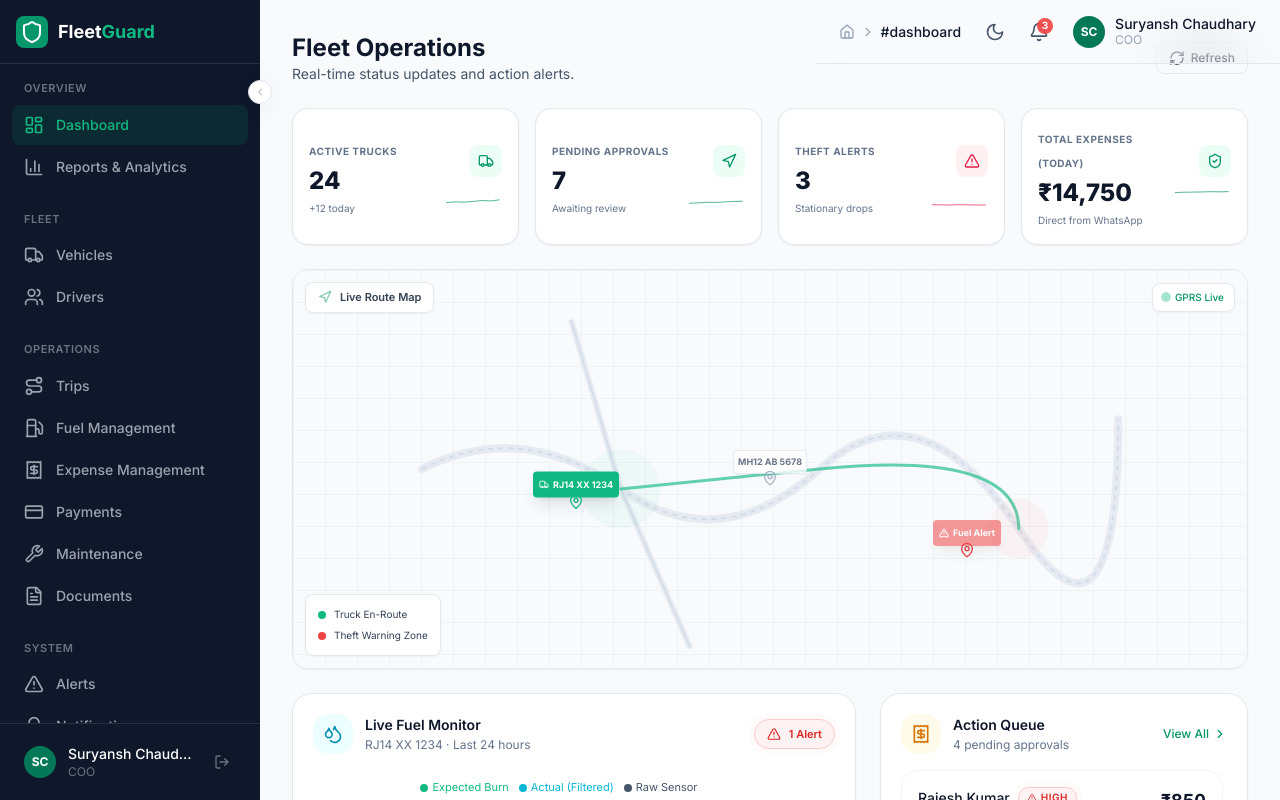
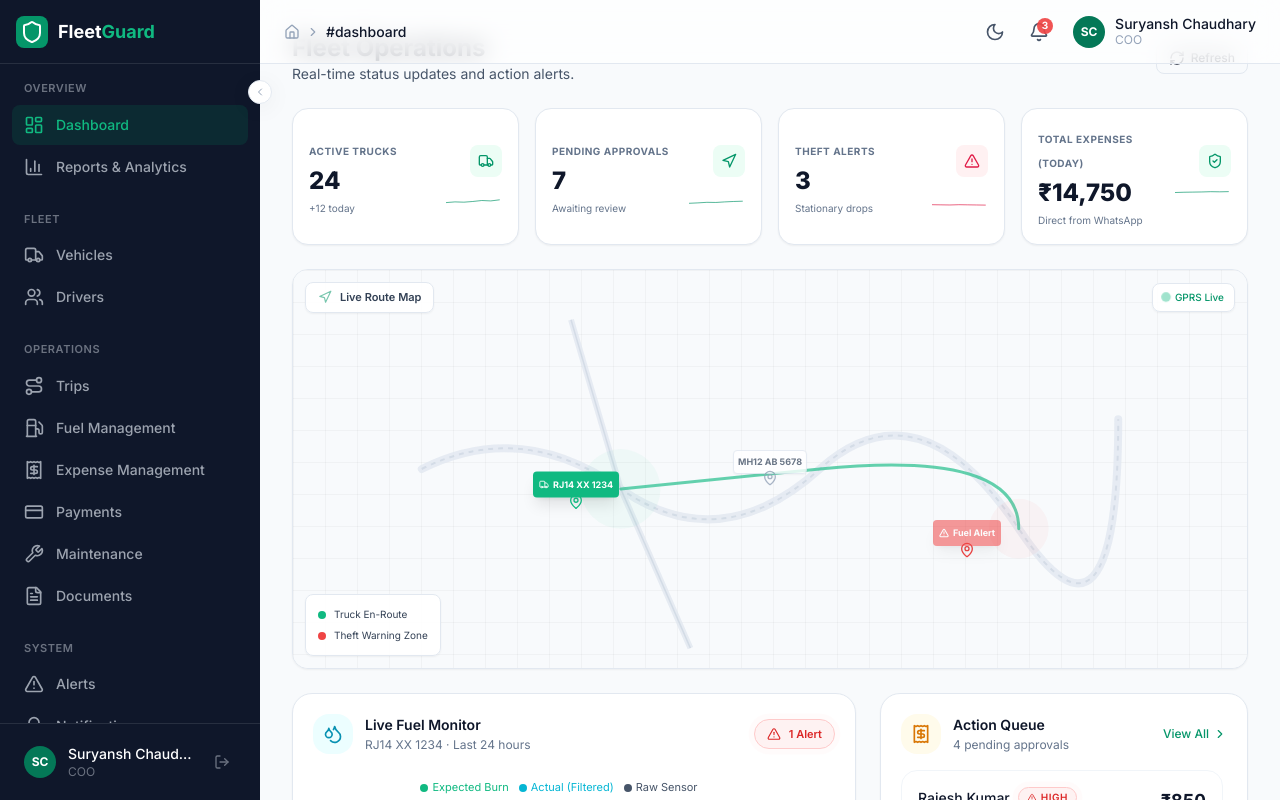
Before and after one commit to FleetGuardAI/fleetguard, a React (Vite) app in the folder frontend/: page /dashboard in a window 1280 px wide. Shown: the top 800 px of the page. Built offline with nearby package versions, Linux system fonts and the light colour scheme.

Commit message:
style: apply glassmorphism header, dynamically compute top navbar left offset from sidebar state, and fix content button overlap

```diff
--- a/frontend/src/components/shared/TopNavbar.jsx
+++ b/frontend/src/components/shared/TopNavbar.jsx
@@ -8,7 +8,7 @@ import { NotificationBell } from '@/components/shared/NotificationDropdown';
 import { getInitials } from '@/utils/formatters';
 import { cn } from '@/utils/cn';
 
-export function TopNavbar({ onMenuClick }) {
+export function TopNavbar({ sidebarCollapsed, isMobile, onMenuClick }) {
   const [user, setUser] = useState({ name: 'Suryansh Chaudhary', role: 'COO' });
 
   useEffect(() => {
@@ -41,9 +41,10 @@ export function TopNavbar({ onMenuClick }) {
   ];
 
   return (
-    <header className="fixed top-0 right-0 left-0 md:left-auto z-20 h-16 bg-surface/80 backdrop-blur-xl border-b border-border flex items-center px-4 md:px-6 gap-4"
-      style={{ width: 'auto' }}
-    >
+    <header className={cn(
+      "fixed top-0 right-0 z-20 h-16 bg-white/70 dark:bg-slate-900/70 backdrop-blur-md border-b border-border flex items-center px-4 md:px-6 gap-4 transition-all duration-300",
+      isMobile ? 'left-0' : (sidebarCollapsed ? 'left-[72px]' : 'left-[260px]')
+    )}>
       <button onClick={onMenuClick} className="p-2 rounded-lg hover:bg-surface-secondary transition-colors text-content-secondary md:hidden">
         <Menu className="h-5 w-5" />
       </button>
--- a/frontend/src/layouts/AppLayout.jsx
+++ b/frontend/src/layouts/AppLayout.jsx
@@ -24,6 +24,8 @@ export default function AppLayout() {
         isMobile ? 'ml-0' : (sidebarCollapsed ? 'ml-[72px]' : 'ml-[260px]')
       )}>
         <TopNavbar
+          sidebarCollapsed={sidebarCollapsed}
+          isMobile={isMobile}
           onMenuClick={() => isMobile ? setMobileMenuOpen(true) : setSidebarCollapsed(!sidebarCollapsed)}
         />
         <main className="p-4 md:p-6 lg:p-8 pt-20 md:pt-24">
--- a/frontend/src/pages/LandingPage.jsx
+++ b/frontend/src/pages/LandingPage.jsx
@@ -29,7 +29,7 @@ export default function LandingPage() {
   return (
     <div className="min-h-screen bg-white font-sans text-slate-800">
       {/* ===== NAVBAR ===== */}
-      <nav className="fixed top-0 left-0 right-0 z-50 bg-white/90 backdrop-blur-lg border-b border-slate-100" id="navbar">
+      <nav className="fixed top-0 left-0 right-0 z-50 bg-white/70 backdrop-blur-md border-b border-slate-100" id="navbar">
         <div className="max-w-7xl mx-auto px-6 h-16 flex items-center justify-between">
           <Link to="/" className="flex items-center gap-2.5">
             <div className="w-9 h-9 rounded-lg bg-gradient-to-br from-emerald-500 to-green-600 flex items-center justify-center">
```
